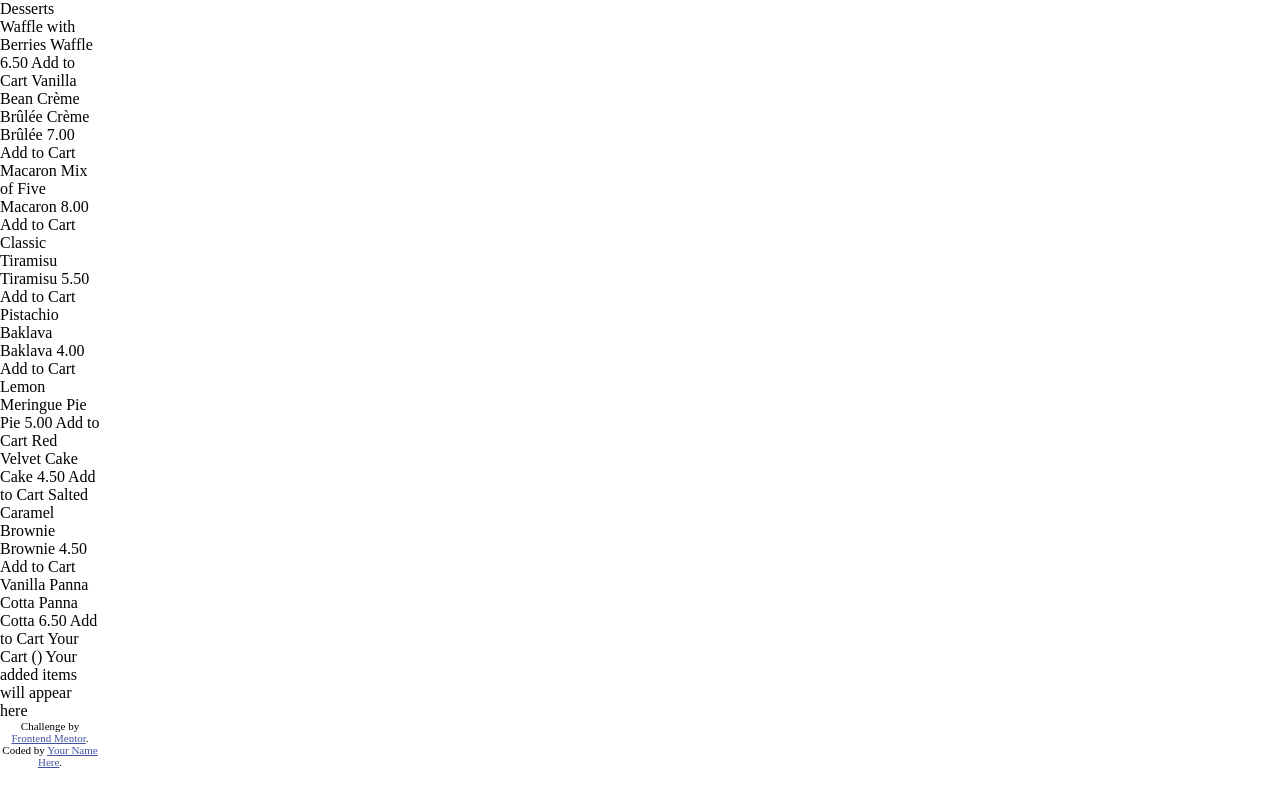
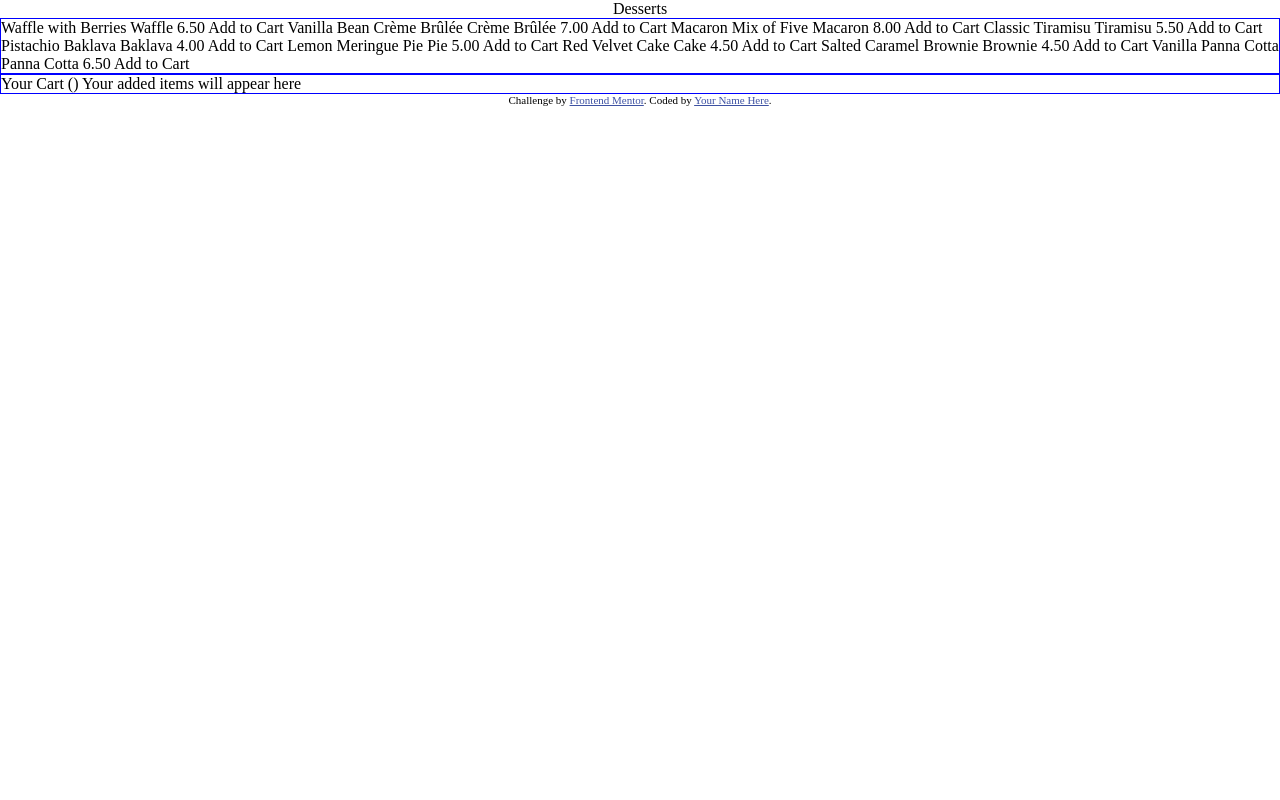
Before and after one commit to D3vJhonathan/Product-list--with-cart-main-, a website: page index.html in a window 1280 px wide. Drawn offline with Linux system fonts and the light colour scheme.

Commit message:
🎨 Add containers

```diff
--- a/index.html
+++ b/index.html
@@ -16,9 +16,9 @@
   <link rel="stylesheet" href="./style.css">
 </head>
 <body>
+  <div>Desserts</div>
   <div>
-   <div>Desserts</div>
-
+    <div id="Desserts_wrapper">
       Waffle with Berries
       Waffle
       6.50
@@ -64,8 +64,12 @@
       6.50
       Add to Cart
 
+
+    </div>
+    <div id="Cart_wrapper">
       Your Cart (<!-- Quantity -->)
       Your added items will appear here
+    </div>
   </div>
 
 
--- a/style.css
+++ b/style.css
@@ -3,14 +3,29 @@
     margin: 0;
     padding: o;
 }
+
+html {
+    height: 100%;
+    width: 100%;
+}
 body {
+    align-items: center;
     display: flex;
     flex-direction: column;
-    max-width: 100px;
+    justify-content: center;
+    position: relative;
+    width: 100%;
 }
-body * {
+
+#Desserts_wrapper {
+    border: 1px solid blue;
 
 }
-#title {
+#Cart_wrapper {
+    border: 1px solid blue;
 
 }
+#container {
+
+
+}
```
Lines whose indentation alone changed are shown as unchanged.
